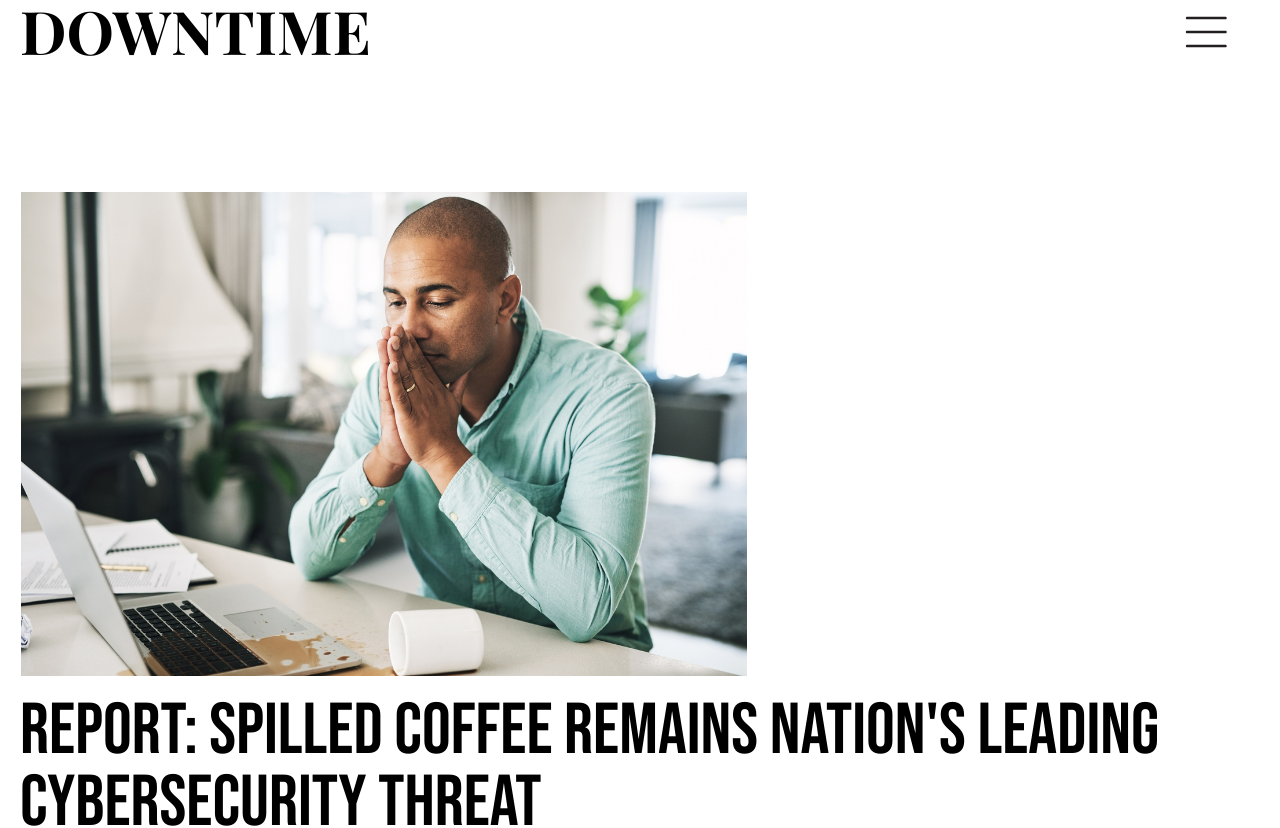
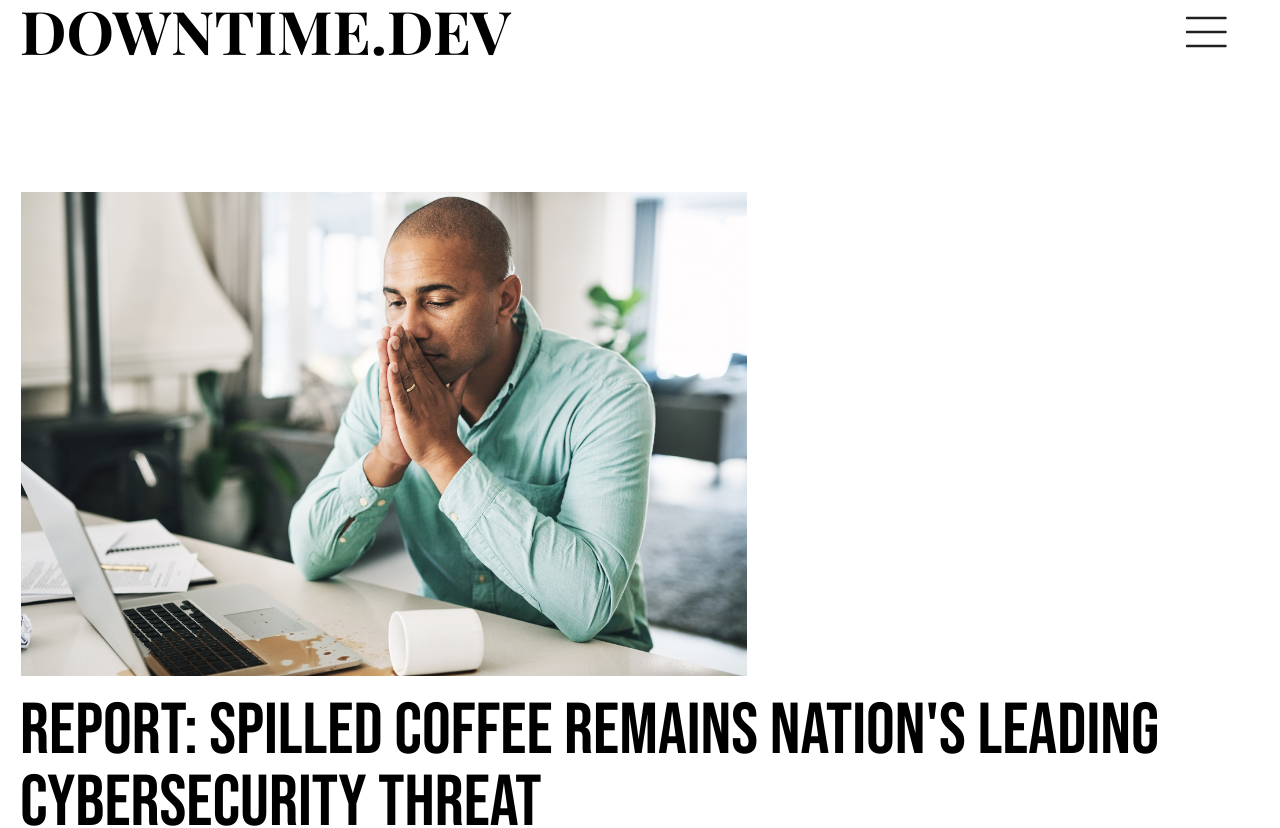
Before and after one commit to gravitational/downtime, a Next.js app: page / in a window 1280 px wide. Shown: the top 828 px of the page. Built offline with nearby package versions, Linux system fonts and the light colour scheme.

Commit message:
fixed navbar z-index

```diff
--- a/components/NavBar/NavBar.tsx
+++ b/components/NavBar/NavBar.tsx
@@ -6,9 +6,9 @@ import Link from "next/link";
 
 const NavBar = () => {
   return (
-    <nav className="flex justify-end w-full h-16 fixed top-0 bg-white ">
+    <nav className="flex justify-end w-full h-16 fixed top-0 bg-white z-50">
       <div className="flex justify-start w-2/4">
-        <div className="text-6xl uppercase font-playfair font-bold ml-5">downtime</div>
+        <div className="text-6xl uppercase font-playfair font-bold ml-5">downtime.dev</div>
       </div>
       <div className="flex justify-end w-2/4">
         <Hamburger>
--- a/data/jokes.ts
+++ b/data/jokes.ts
@@ -1,4 +1,4 @@
-//image imports
+//image imports: static imports probably better for performance, but will need to test
 import bored from "../public/assets/images/bored@2x.jpg"
 import coffee from "../public/assets/images/coffee@2x.jpg"
 
```
